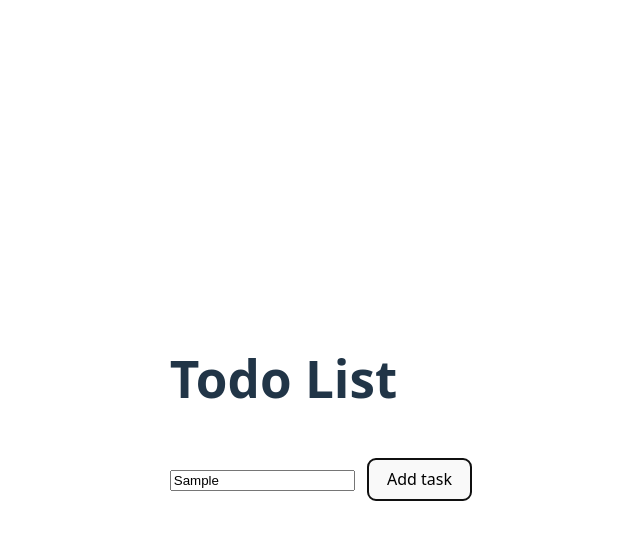
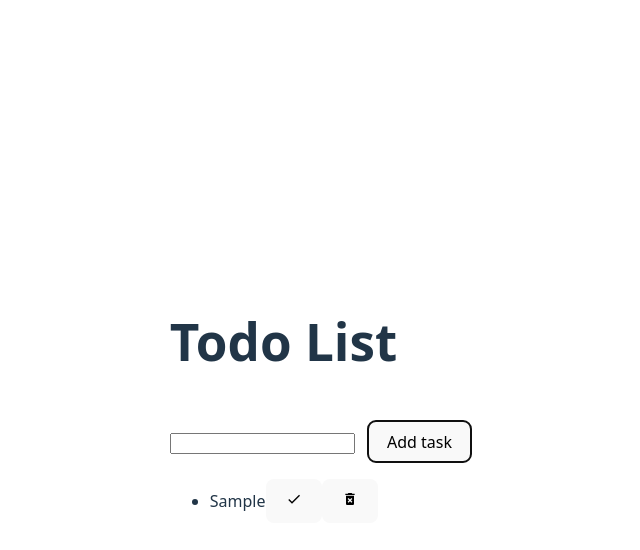
Before and after one commit to SanjilaGangaju/ReactSeries, a React (Vite) app: page / in a window 1280 px wide. Both pictures are taken after typing "Sample" into the empty fields and a click on the button "Add task". Shown: the top 550 px of the page, without its empty margins (319-959 px from the left). Built offline with nearby package versions, Linux system fonts and the light colour scheme.

Commit message:
add validation

```diff
--- a/src/projects/Todo/todo.jsx
+++ b/src/projects/Todo/todo.jsx
@@ -1,4 +1,6 @@
 import { useState } from 'react';
+import { MdCheck} from "react-icons/md";
+import { MdDeleteForever } from 'react-icons/md';
 import '../Todo/Todo.css';
 export const Todo = ()=>{
    const [inputValue, setInputValue] = useState("");
@@ -11,9 +13,13 @@ export const Todo = ()=>{
      event.preventDefault();
      if (!inputValue) return ;
 
-     setTask((prevTask)=>{
-           [... prevTask, inputValue];
-     })
+     if(task.includes(inputValue)) {
+     setInputValue("");
+     return;
+     }
+     setTask((prevTask)=>
+           [... prevTask, inputValue]);
+     setInputValue("");
     }
 
 
@@ -35,6 +41,19 @@ export const Todo = ()=>{
                 </form>
 
             </section>
+            <section clasName="myUnOrdList">
+                <ul>
+                    {
+                        task.map((currTask, index)=>{
+                            return <li key={index} class="todo-item">
+                                <span>{currTask}</span>
+                                <button className='check-btn'><MdCheck/></button>
+                                <button className='delete-btn'><MdDeleteForever/></button>
+                            </li>
+                        })
+                    }
+                </ul>
+            </section>
         </section>
         </>
     )
```
